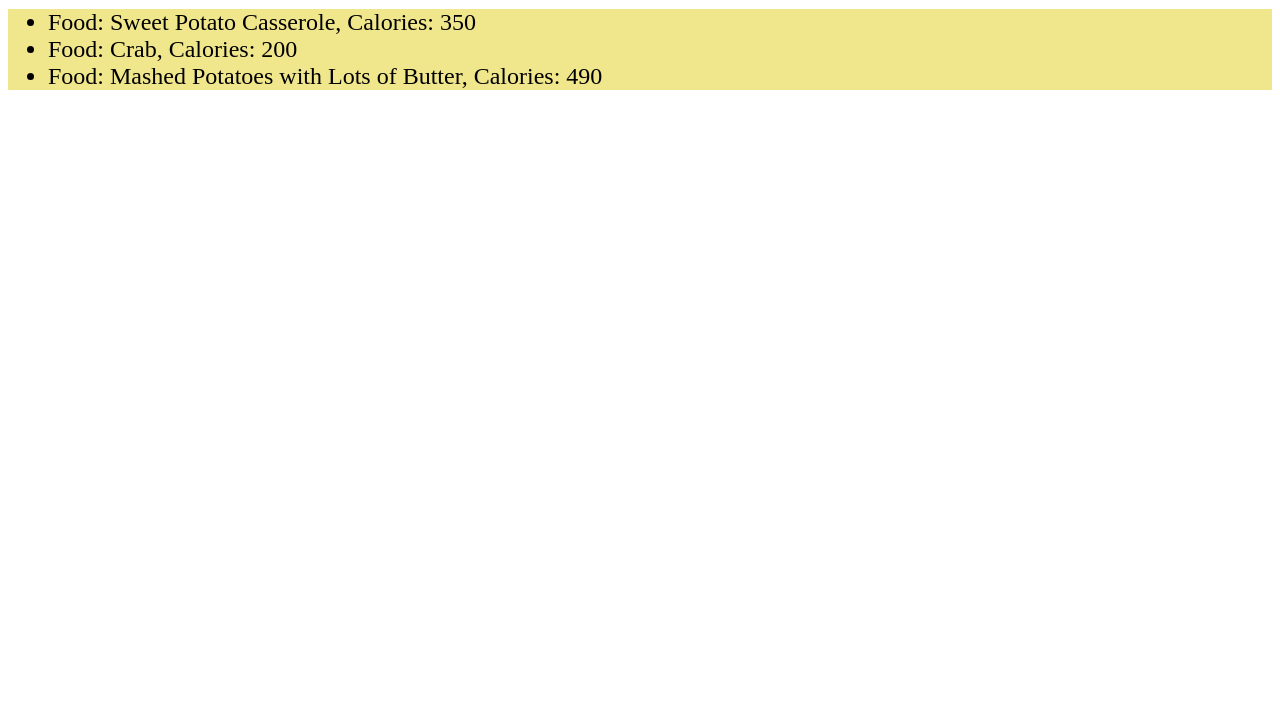
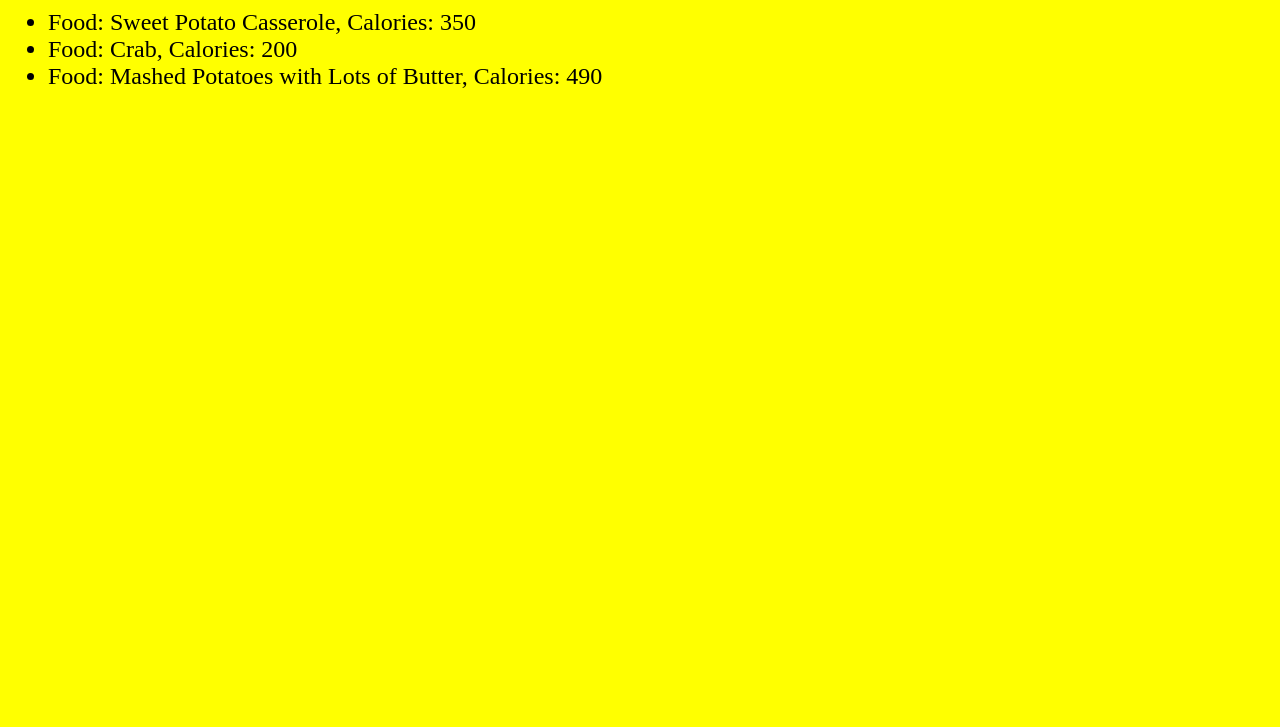
Before and after one commit to SageJohnson/my-template-engine, a plain HTML site: page index.html in a window 1280 px wide. Shown: the part 73-800 px from the top of the page. Drawn offline with Linux system fonts and the light colour scheme.

Commit message:
Update styles.css

```diff
--- a/styles.css
+++ b/styles.css
@@ -1,10 +1,13 @@
+body {
+  background-color: yellow;
+}
+
 h1 {
   color: orange;
   text-align: center;
 }
 
 .foods {
-  background-color: #f0e68c;
   color: black;
   font-size: 24px;
 }
```
